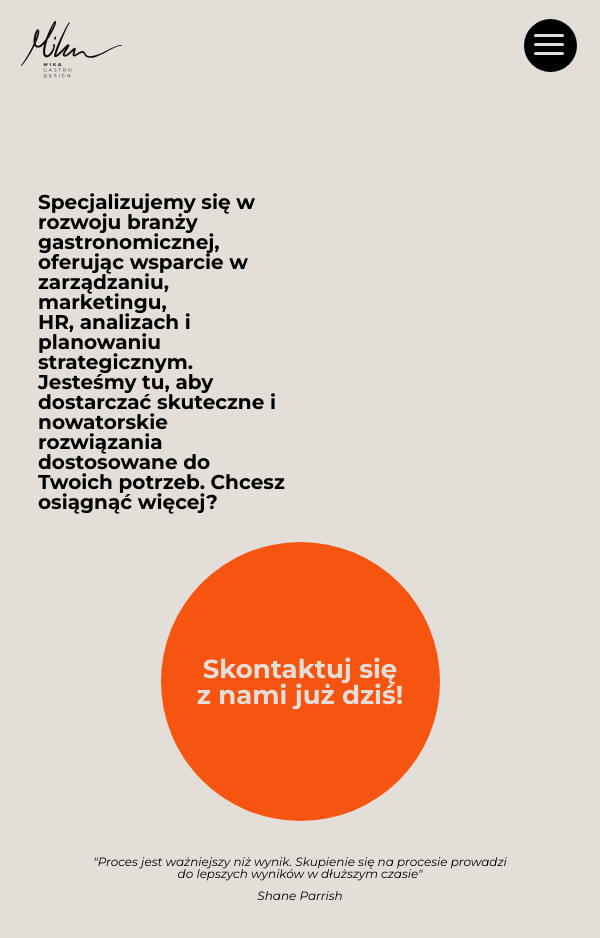
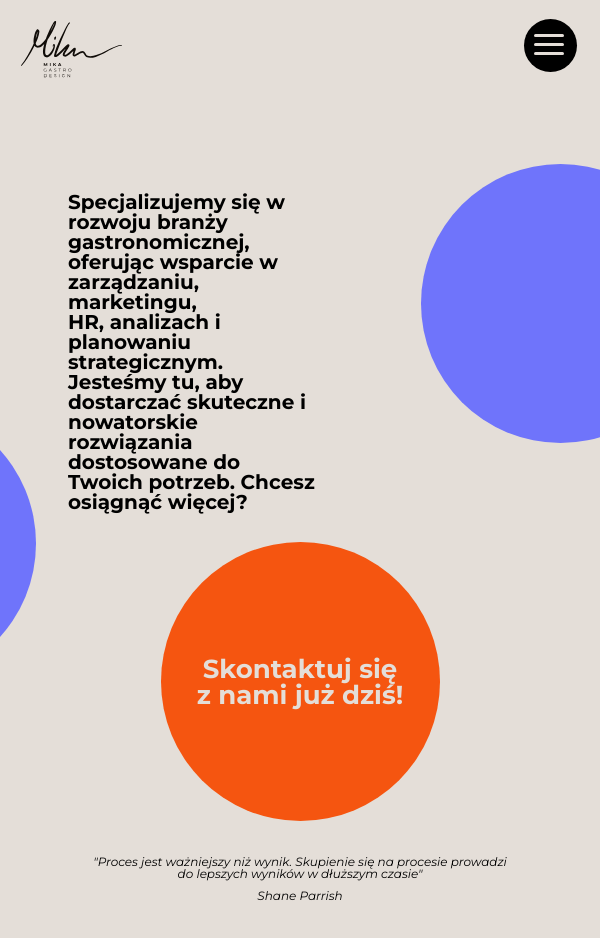
Before and after one commit to PIvSky/mgd_app, a React (Vite) app: page / in a window 600 px wide. Shown: the top 938 px of the page. Built offline with nearby package versions, Linux system fonts and the light colour scheme.

Commit message:
added overflow: hidden to .home and media queries to content and circle__violet - problem with layout fixed

```diff
--- a/src/components/Home/Home.jsx
+++ b/src/components/Home/Home.jsx
@@ -21,8 +21,8 @@ const Home = () => {
                 <p className='home-content__element'>{insertLineBreaks(content.main)}
                 </p>
             </div>
-            {/* <div className='home-circle__violet'/> */}
-            {/* <div className='home-circle__violet__second'/> */}
+            <div className='home-circle__violet'/>
+            <div className='home-circle__violet__second'/>
             <div className='home-circle__orange'>
                 <p>{content.contact}</p>
             </div>
--- a/src/components/Home/Home.scss
+++ b/src/components/Home/Home.scss
@@ -6,10 +6,17 @@
     padding-top: 114px;
     width: 100%;
     position: relative;
+    overflow: hidden;
 
     &-content {
         padding: 0px 0px 0px 38px;
         width: 251px;
+        @media screen and (min-width: 550px) and (max-width: 650px) {
+            padding-left: 68px;
+        }
+        @media screen and (min-width: 650px) and (max-width: 768px) {
+            padding-left: 128px;
+        }
 
         &__element {
             @include md-content;
@@ -20,7 +27,6 @@
     &-circle__violet,
     &-circle__violet__second,
     &-circle__orange {
-        overflow: hidden;
         width: 279px;
         height: 279px;
         border-radius: 50%;
@@ -29,11 +35,17 @@
     &-circle__violet {
         position: absolute;
         top: 86px;
-        left: 270px;
+        right: -180px;
         background-color: map-get($colors , violet );
+        @media screen and (min-width: 550px) and (max-width: 650px) {
+            right: -100px;
+        }
+        @media screen and (min-width: 650px) and (max-width: 768px) {
+            right: -60px;
+        }
     }
 
-    .home-circle__violet__second {
+    &-circle__violet__second {
         position: absolute;
         top: 326px;
         right: 94%;
@@ -77,3 +89,11 @@
 
     }
 }
+
+@media screen and (min-width: 550px) and (max-width: 650px) {
+    .home {
+        &-circle__violet {
+            right: -100px;
+        }
+    }
+}
```
